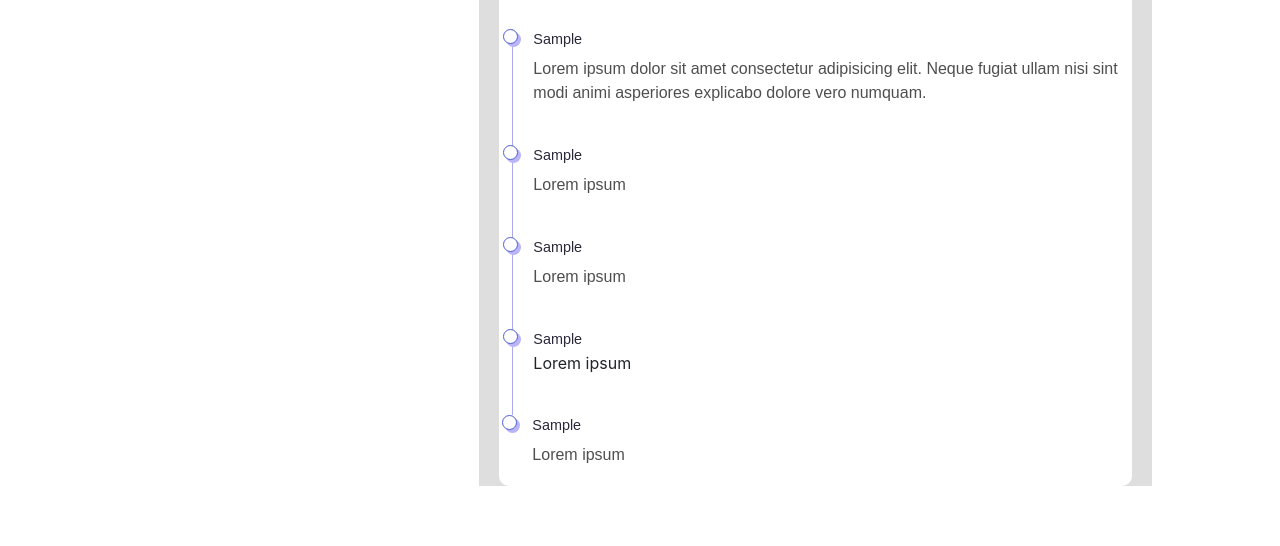
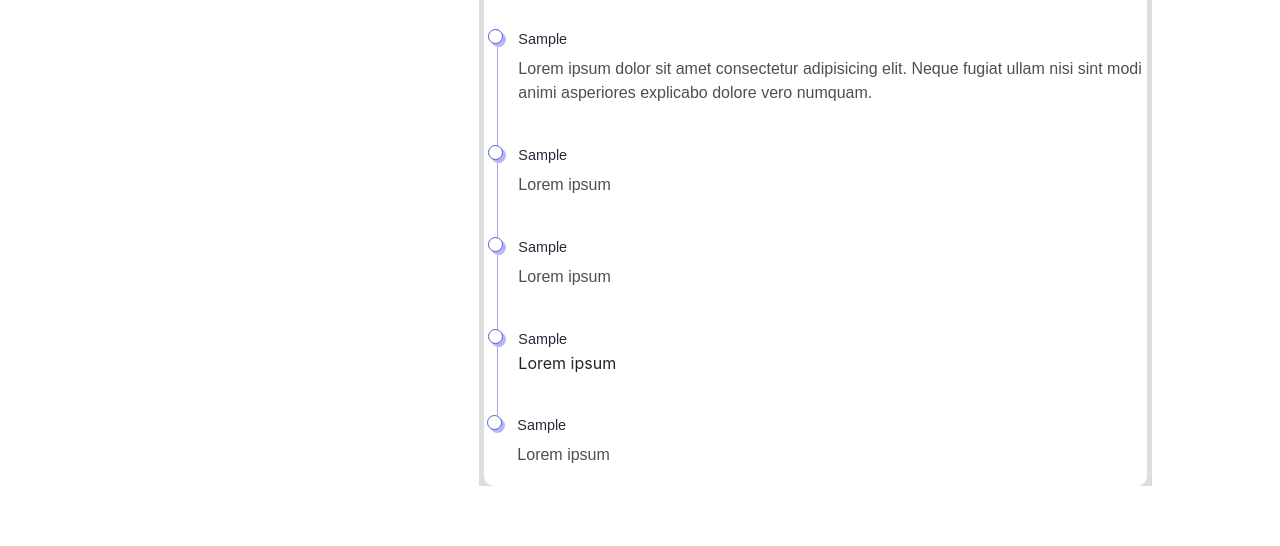
Before and after one commit to 0mBudsMan/ASSIC, a plain HTML site: page ASSIC-Event-Page-main/index.html in a window 1280 px wide. Shown: the part 1119-1665 px from the top of the page. Drawn offline with nearby package versions, Linux system fonts and the light colour scheme; a web font is replaced by a local one.

Commit message:
Update styles.css

```diff
--- a/ASSIC-Event-Page-main/styles.css
+++ b/ASSIC-Event-Page-main/styles.css
@@ -313,7 +313,10 @@ body{
   border-style: solid;
   border-color: white;
   border-radius: 10px;
-  margin: 20px 20px 20px 20px;
+margin-bottom: 20px;
+ margin-top: 20px;
+ margin-right: 5px;
+ margin-left: 5px;
 }
 
 .requl, .reqli {
```
